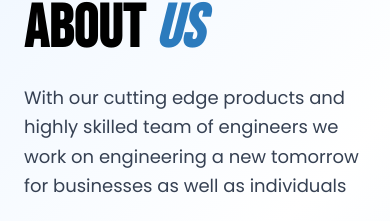
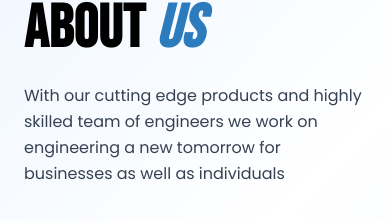
Before and after one commit to Alishba146-wd/pursue.today, a Next.js app: page /about in a window 390 px wide. Shown: the part 515-736 px from the top of the page. Built offline with nearby package versions, Linux system fonts and the light colour scheme.

Commit message:
made font changes and mobile view changes

```diff
--- a/components/about/AboutUsSection.tsx
+++ b/components/about/AboutUsSection.tsx
@@ -14,7 +14,7 @@ export default function AboutUsSection() {
           <h2 className="text-6xl lg:text-7xl font-semibold mb-6" style={{ fontFamily: 'var(--font-bebas)', letterSpacing: '0.01em' }}>
             About <span style={{ color: '#2C7BBD' }} className="italic">Us</span>
           </h2>
-          <p className="text-lg lg:text-xl text-gray-700 leading-relaxed max-w-lg">
+          <p className="text-base lg:text-lg text-gray-700 leading-relaxed max-w-lg">
             With our cutting edge products and highly skilled team of engineers we work on engineering a new tomorrow for businesses as well as individuals
           </p>
           <p
--- a/components/about/WhatWeDoSection.tsx
+++ b/components/about/WhatWeDoSection.tsx
@@ -6,7 +6,7 @@ export default function WhatWeDoSection() {
       <div className="max-w-7xl mx-auto px-6 flex flex-col lg:flex-row items-center gap-10 lg:gap-16">
         {/* Left - Image */}
         <div className="flex-1 flex justify-center lg:justify-start" data-aos="fade-right">
-          <div className="rounded-2xl overflow-hidden border-2 border-white/30 w-[350px] h-[350px] lg:w-[450px] lg:h-[400px] relative">
+          <div className="rounded-2xl overflow-hidden border-2 border-white/30 w-[280px] h-[280px] sm:w-[350px] sm:h-[350px] lg:w-[450px] lg:h-[400px] relative">
             <Image
               src="/what we do.png"
               alt="Team working together"
```
